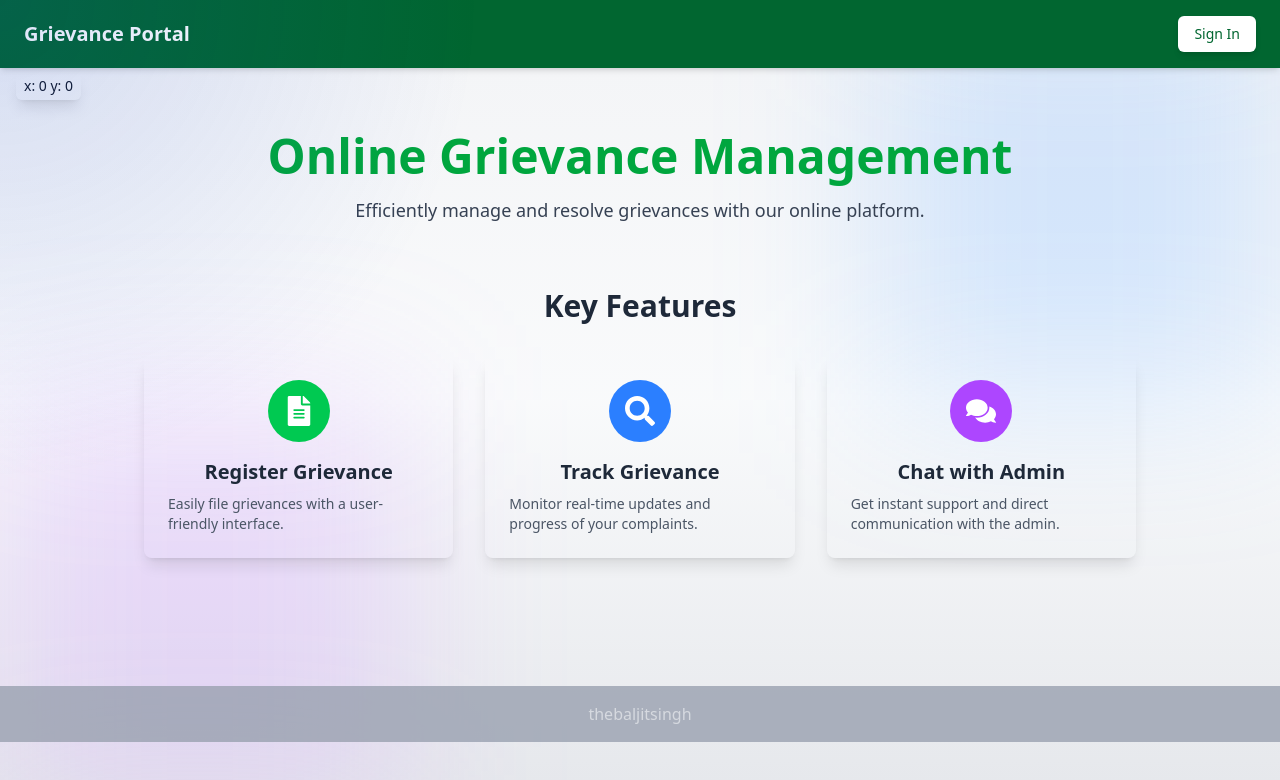
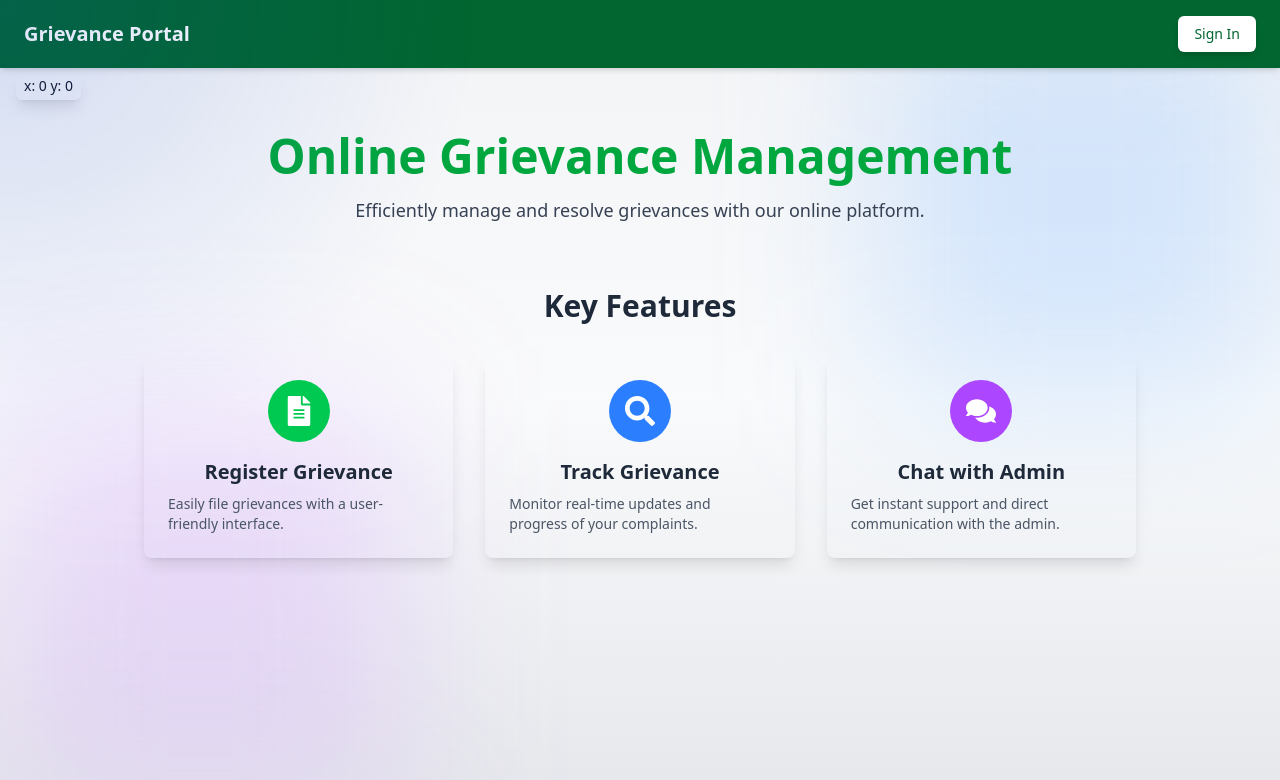
Before and after one commit to TheBaljitSingh/Online-Grievance-Management, a React (Vite) app in the folder client/: page / in a window 1280 px wide. Shown: the top 780 px of the page. Built offline with nearby package versions, Linux system fonts and the light colour scheme; no server answers.

Commit message:
feat. updated the mouse effect size

```diff
--- a/client/src/App.jsx
+++ b/client/src/App.jsx
@@ -105,9 +105,9 @@
         </main>
 
         {/* Footer */}
-        <footer className="bg-gray-400 opacity-80 text-gray-300 text-center py-4 mt-16">
+        {/* <footer className="bg-gray-400 opacity-80 text-gray-300 text-center py-4 mt-16">
           <p>thebaljitsingh</p>
-        </footer>
+        </footer> */}
       </div>
     </div>
     </>
```
